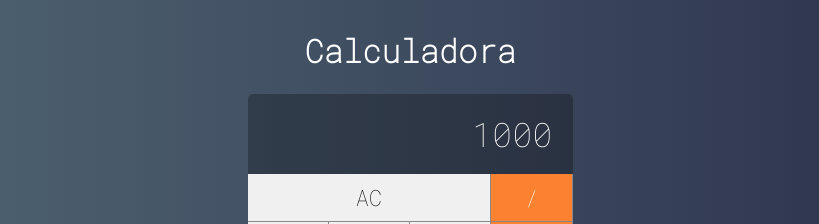
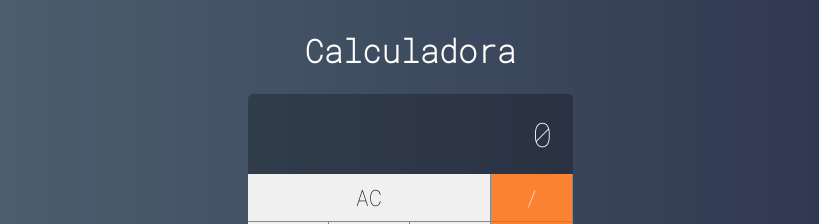
Before and after one commit to LucasGSeabra/react-calc, a React (Create React App) app: page / in a window 1280 px wide. Shown: the top 224 px of the page, without its empty margins (230-1049 px from the left). Built offline with nearby package versions, Linux system fonts and the light colour scheme.

Commit message:
Modificado função addDigit

```diff
--- a/src/main/Calc.jsx
+++ b/src/main/Calc.jsx
@@ -23,7 +23,6 @@
     }
 
     clearMemory() {
-        console.log('limpar')
         this.setState({...initialState})
     }
 
@@ -32,13 +31,29 @@
     }
 
     addDigit(n) {
-        console.log(n)
+        if(n === '.' && this.state.displayValue.includes('.')) {
+            return
+        }
+
+        const clearDisplay = this.state.displayValue === '0'
+            || this.state.clearDisplay;
+        const currentValue = clearDisplay ? '' : this.state.displayValue;
+        const displayValue = currentValue + n;
+        this.setState({ displayValue, clearDisplay: false });
+
+        if (n !== '.') {
+            const i = this.state.current;
+            const newValue = parseFloat(displayValue);
+            const values = [...this.state.values];
+            values[i] = newValue;
+            this.setState({ values });
+        }
     }
 
     render() {
         return (
             <div className="calc">
-                <Display value={1000} />
+                <Display value={this.state.displayValue} />
                 <Button label="AC" click={this.clearMemory} triple/>
                 <Button label="/" click={this.setOperation} operation/>
                 <Button label="7" click={this.addDigit}/>
```
